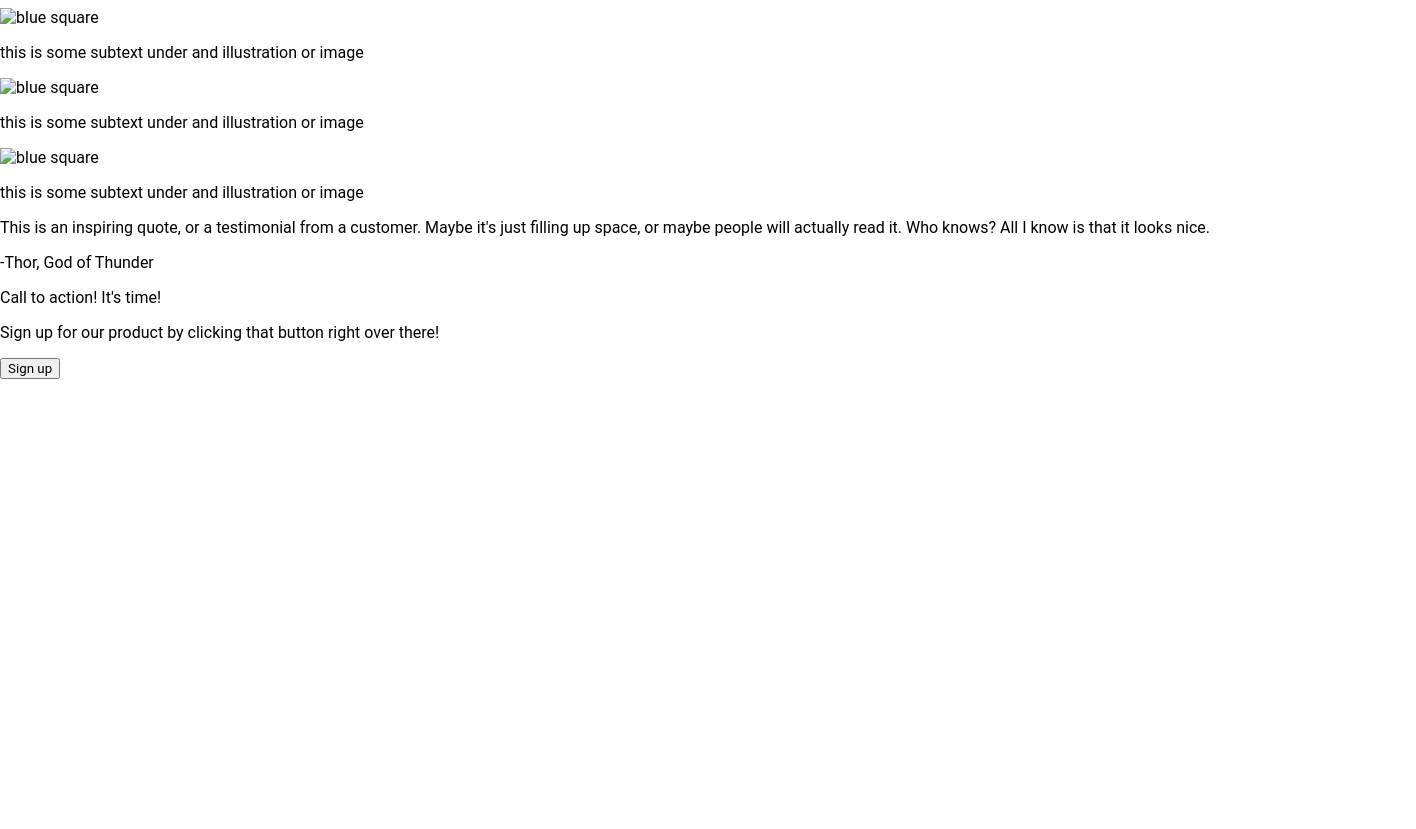
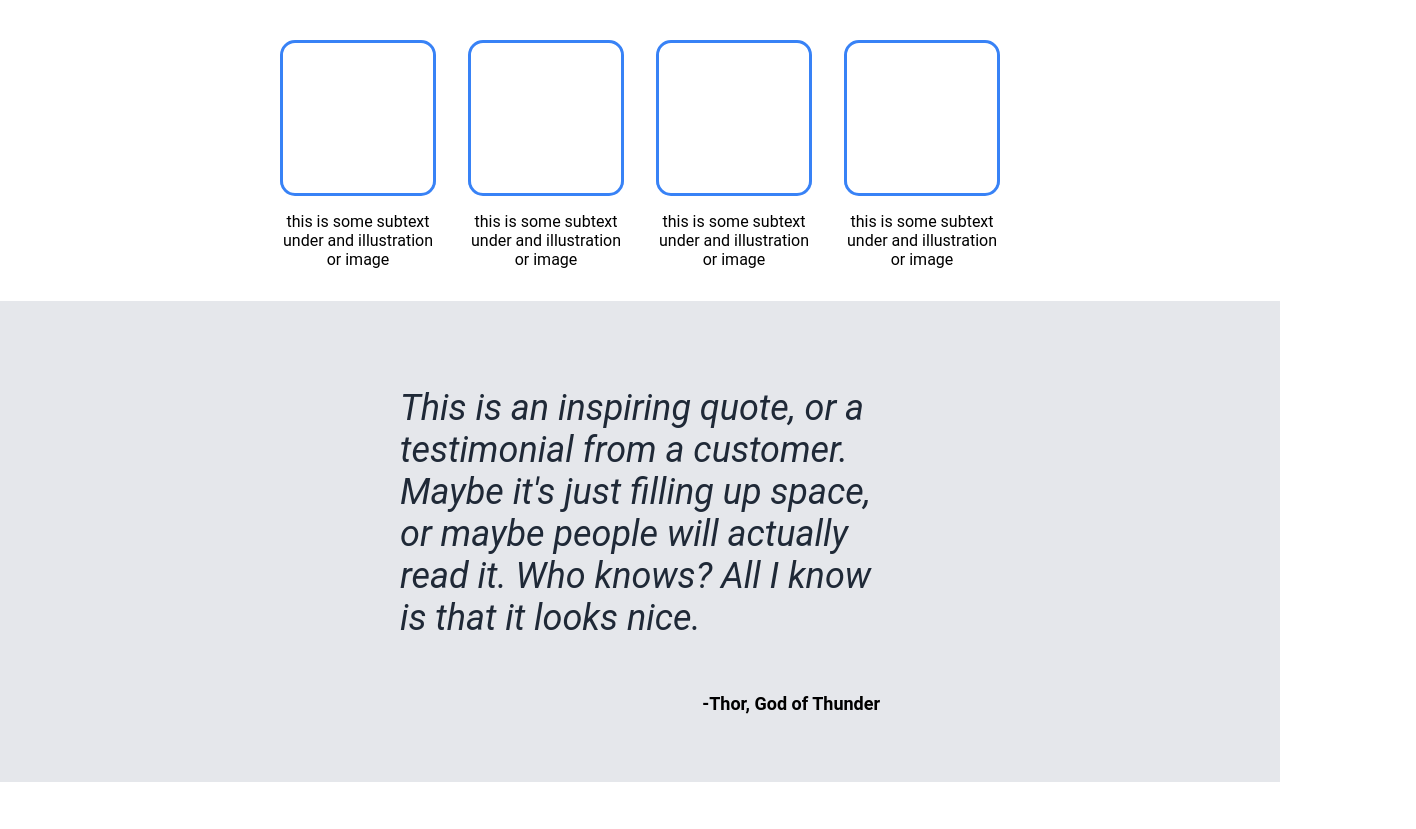
Before and after one commit to jikaelgagnon/landing-page, a plain HTML site: page index.html in a window 1280 px wide. Shown: the part 578-1407 px from the top of the page, 1416 px wide, since content can reach past the window. Before the commit the page ends 957 px from the top, so only its background shows below. Drawn offline with Linux system fonts and the light colour scheme.

Commit message:
Finished Page Completed all HTML and CSS required.

```diff
--- a/index.html
+++ b/index.html
@@ -9,7 +9,7 @@
 </head>
 <body>
     <div class="header">
-        <div class="top">
+        <div class="navigation">
             <h3>Header Logo</h3>
             <ul>
              <li><a>header link one</a></li>
@@ -17,7 +17,7 @@
              <li><a>header link three</a></li>
             </ul>
         </div>
-        <div class="awesome">
+        <div class="awesome-container">
             <div class="awesome-content">
                 <h1>This website is awesome</h1>
                 <p>This website has some subtext that goes here under the main title.
@@ -29,40 +29,43 @@
         </div>
     </div>
     <div class="body">
-        <div class="one">
+        <div class="random-container">
             <h2>Some random information.</h2>
+            <div class="illustrations">
                 <div class="illustration">
-                <img alt="blue square">
+                    <div class="square"></div>
                     <p>this is some subtext under and illustration or image</p>
                 </div>
                 <div class="illustration">
-                <img alt="blue square">
+                    <div class="square"></div>
                     <p>this is some subtext under and illustration or image</p>
                 </div>
                 <div class="illustration">
-                <img alt="blue square">
+                    <div class="square"></div>
                     <p>this is some subtext under and illustration or image</p>
                 </div>
                 <div class="illustration">
-                <img alt="blue square">
+                    <div class="square"></div>
                     <p>this is some subtext under and illustration or image</p>
                 </div>
-        <div class="two">
+            </div>
+        <div class="quote-container">
             <p class="quote">
                 This is an inspiring quote, or a testimonial from a customer. Maybe it's just filling up
                 space, or maybe people will actually read it. Who knows? All I know is that it looks nice.
             </p>
             <p class="thor">-Thor, God of Thunder</p>
         </div>
-        <div class="three">
+        <div class="action-container">
+            <div class="action-text">
                 <p class="action">Call to action! It's time!</p>
                 <p class="actionSubtext">Sign up for our product by clicking that button right over there!</p>
+            </div>
             <button>Sign up</button>
-
         </div>
     </div>
     <div class="footer">
-
+        <p>Author: Jikael Gagnon</p>
     </div>
 </body>
 </html>
--- a/styles.css
+++ b/styles.css
@@ -1,3 +1,4 @@
+/* General styling */
 * {
     font-family: Roboto, sans-serif;
 }
@@ -6,41 +7,158 @@ body {
     margin: 0px;
 }
 
+h1, h3 {
+    color: #F9FAF8;
+}
+
+h2 {
+    font-size: 48px;
+    font-weight: bolder;
+}
+
+h3 {
+    font-size: 24px;
+}
+
+.navigation li, .awesome-content p, .action-container p{
+    font-size: 18px;
+    color: #E5E7EB;
+}
+
+button{
+    font-family: Roboto, sans-serif;
+    font-size: 16px;
+    font-weight: bold;
+    color: white;
+    background-color: #3882F6;
+    border-radius: 5px;
+    padding: 5px 30px 5px 30px;
+}
+
+/* Dark blue header */
+
 .header {
     color: white;
     background-color: #1F2937;
     display: flex;
-    border: 0px;
     flex-direction: column;
     padding: 0px 200px 100px 200px;
 }
 
-.top {
+.navigation {
     display: flex;
     justify-content: space-between;
 }
 
-.top ul {
+.navigation ul {
     display: flex;
     gap: 16px;
     list-style-type: none;
 }
 
-.awesome {
+.awesome-container {
     display: flex;
     justify-content: space-between;
     margin-top: 64px;
 }
 
+.awesome-container button {
+    border: none;
+}
+
 .road {
     width: 300px;
     height: auto;
+    padding-left: 16px;
 }
 
-.awesome-content button{
-    font-family: Roboto, sans-serif;
+/* White body */
+
+.random-container {
+    display: flex;
+    flex-direction: column;
+    align-items: center;
+}
+
+.illustrations {
+    display: flex;
+    padding: 0px 400px 0px 400px;
+}
+
+.illustration {
+    padding: 16px;
+    text-align: center;
+}
+
+.square {
+    width: 150px;
+    height: 150px;
+    border: 3px solid #3882F6;
+    border-radius: 15px;
+}
+
+/* Grey quote */
+
+.quote-container {
+    display: flex;
+    flex-direction: column;
+    background-color: #E5E7EB;
+    align-items: end;
+    justify-content: center;
+    padding: 50px 400px 50px 400px;
+}
+
+.quote {
+    font-size: 36px;
+    font-style: italic;
+    color: #1F2937;
+}
+
+.thor {
+    font-size: 18px;
     font-weight: bold;
-    color: white;
+}
+
+/* Call to action */
+
+.action-container {
+    display: flex;
+    justify-content: space-between;
+    align-items: center;
     background-color: #3882F6;
-    border-radius: 25px;
+    margin: 50px 50px 50px 50px;
+    border: 0;
+    padding: 16px 64px 16px 64px;
+    border-radius: 10px;
 }
+
+.action-container button {
+    margin: 50px 50px 50px 75px;
+    border-color: #E5E7EB;
+    border-style: solid;
+}
+
+.action-container .action-text .action {
+    font-weight: bold;
+    font-size: 20px;
+    margin: 0px;
+    padding: 0px;
+}
+
+.actionSubtext {
+    margin: 0px;
+    padding: 0px;
+}
+
+.footer {
+    display: flex;
+    padding-top: 10px;
+    padding-bottom: 10px;
+    justify-content: center;
+    background-color: #1F2937;
+}
+
+.footer p {
+    color: #E5E7EB;
+    font-size: 14px;
+}
```
Also changed, not shown: 1 other file. Lines whose indentation alone changed are shown as unchanged.
